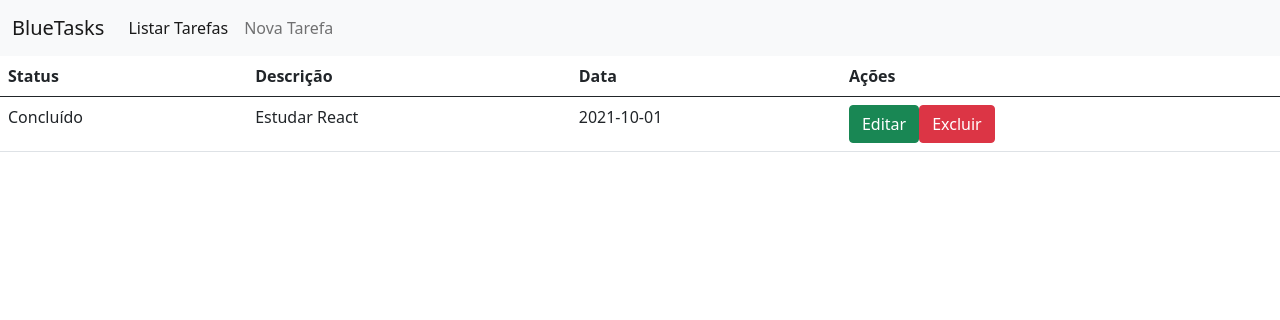
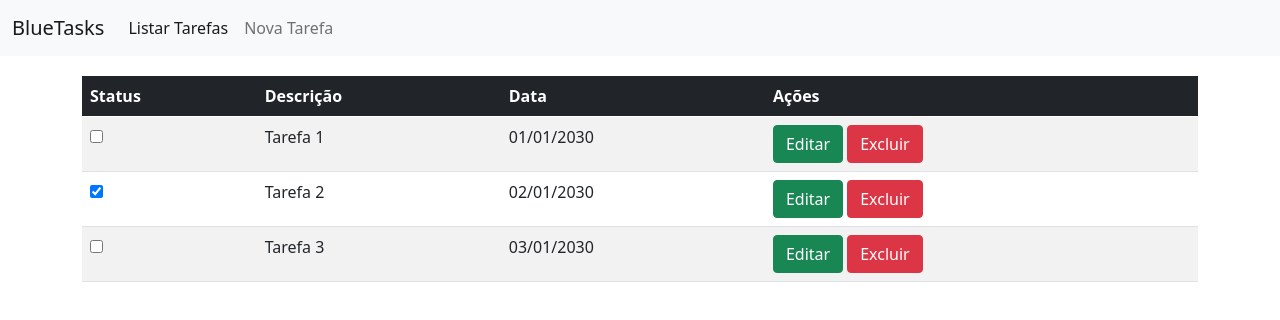
Before and after one commit to guimatech/bluetasks-frontend, a React (Vite) app: page / in a window 1280 px wide. Shown: the top 320 px of the page. Built offline with nearby package versions, Linux system fonts and the light colour scheme.

Commit message:
feat: show registered tasks

```diff
--- a/src/App.jsx
+++ b/src/App.jsx
@@ -16,7 +16,9 @@
       <BrowserRouter>
         <div className='App'>
           <NavBar />
-          <TaskListTable />
+          <div className='container' style={{ marginTop: 20 }}>
+            <TaskListTable />
+          </div>
         </div>
       </BrowserRouter>
     );
--- a/src/api/TaskService.jsx
+++ b/src/api/TaskService.jsx
@@ -3,7 +3,7 @@
     constructor() {
         this.tasks = [
             { id: 1, description: 'Tarefa 1', whenToDo: "01/01/2030", done: false },
-            { id: 2, description: 'Tarefa 2', whenToDo: "02/01/2030", done: false },
+            { id: 2, description: 'Tarefa 2', whenToDo: "02/01/2030", done: true },
             { id: 3, description: 'Tarefa 3', whenToDo: "03/01/2030", done: false },
         ];
     }
--- a/src/components/TaskListTable.jsx
+++ b/src/components/TaskListTable.jsx
@@ -1,12 +1,29 @@
 import { Component } from 'react';
+import TaskService from '../api/TaskService';
 
 class TaskListTable extends Component {
+
+    constructor(props) {
+        super(props);
+        this.state = {
+            tasks: []
+        };
+    }
+
+    componentDidMount() {
+        this.listTasks();
+    }
+
+    listTasks() {
+        this.setState({ tasks: TaskService.list() });
+    }
+
     render() {
         return (
             <div>
-                <table className="table table-hover">
+                <table className="table table-striped">
                     <TableHeader />
-                    <TableBody />
+                    <TableBody tasks={this.state.tasks}/>
                 </table>
             </div>
         );
@@ -15,29 +32,31 @@
 
 const TableHeader = () => {
     return (
-        <thead>
+        <thead className='table-dark'>
             <tr>
-                <th>Status</th>
-                <th>Descrição</th>
-                <th>Data</th>
-                <th>Ações</th>
+                <th scope='col'>Status</th>
+                <th scope='col'>Descrição</th>
+                <th scope='col'>Data</th>
+                <th scope='col'>Ações</th>
             </tr>
         </thead>
     );
 }
 
-const TableBody = () => {
+const TableBody = (props) => {
     return (
         <tbody>
-            <tr>
-                <td>Concluído</td>
-                <td>Estudar React</td>
-                <td>2021-10-01</td>
+            {props.tasks.map(task =>
+                <tr key={task.id}>
+                <td><input type='checkbox' checked={task.done} /></td>
+                <td>{task.description}</td>
+                <td>{task.whenToDo}</td>
                 <td>
-                    <button className="btn btn-success">Editar</button>
-                    <button className="btn btn-danger">Excluir</button>
+                    <input type='button' className="btn btn-success" value="Editar" />
+                    <input type='button' className="ms-1 btn btn-danger" value="Excluir" />
                 </td>
             </tr>
+            )}
         </tbody>
     );
 }
```
